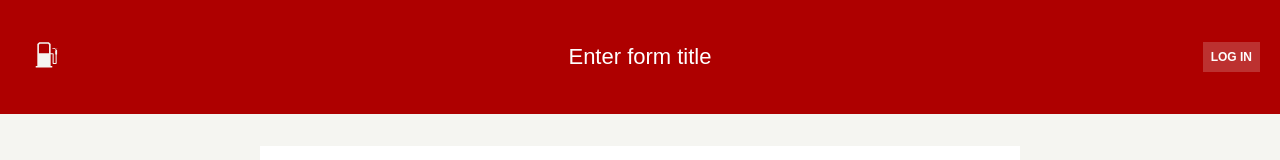
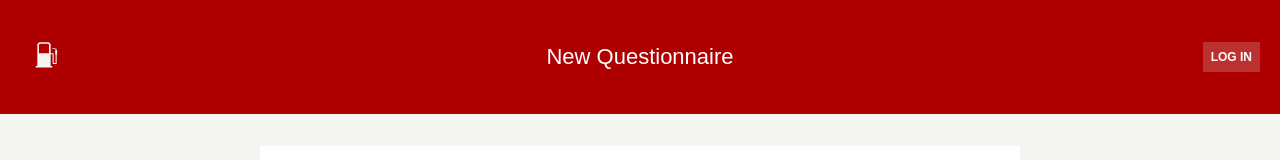
Before and after one commit to markohanesian/former-mso, a React (Create React App) app: page / in a window 1280 px wide. Shown: the top 160 px of the page. Built offline with nearby package versions, Linux system fonts and the light colour scheme.

Commit message:
Update form title placeholder

```diff
--- a/src/components/NavBar.js
+++ b/src/components/NavBar.js
@@ -77,7 +77,7 @@ export default function Navbar({ onButtonClick, pageTitle }) {
         <input
           id="page-title-input"
           type="text"
-          placeholder="Enter form title"
+          placeholder="New Questionnaire"
           aria-label="Form Title"
           style={inputStyles}
           onChange={handleChange}
```
